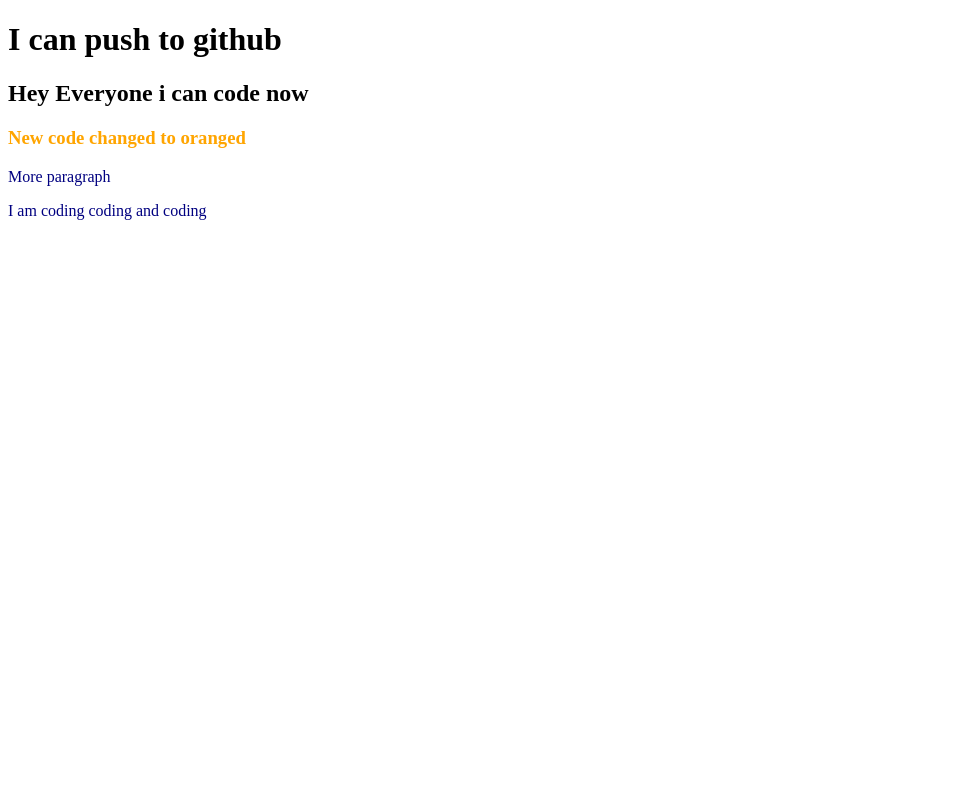
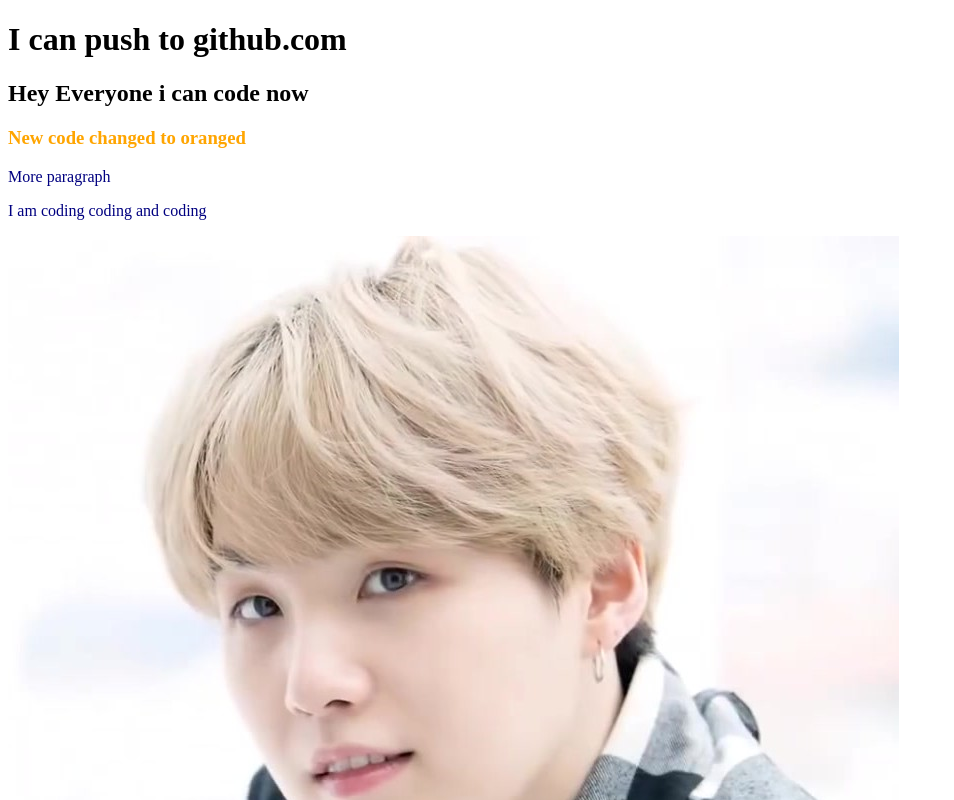
Before and after one commit to nosianuri/my-second-repo, a plain HTML site: page index.html in a window 1280 px wide. Shown: the top 800 px of the page, without its empty margins (0-954 px from the left). Drawn offline with Linux system fonts and the light colour scheme.

Commit message:
img added

```diff
--- a/index.html
+++ b/index.html
@@ -8,10 +8,12 @@
     <link rel="stylesheet" href="style.css">
 </head>
 <body>
-    <h1>I can push to github</h1>
+    <h1>I can push to github.com</h1>
     <h2>Hey Everyone i can code now</h2>
     <h3>New code changed to oranged</h3>
     <p>More paragraph</p>
     <p>I am coding coding and coding</p>
+    <img src="Suga.jpg" alt="">
+    <img src="jimin.jpg" alt="">
 </body>
 </html>
```
Also changed, not shown: Jungkook.jpg (added), Suga.jpg (added), jimin.jpg (added).
